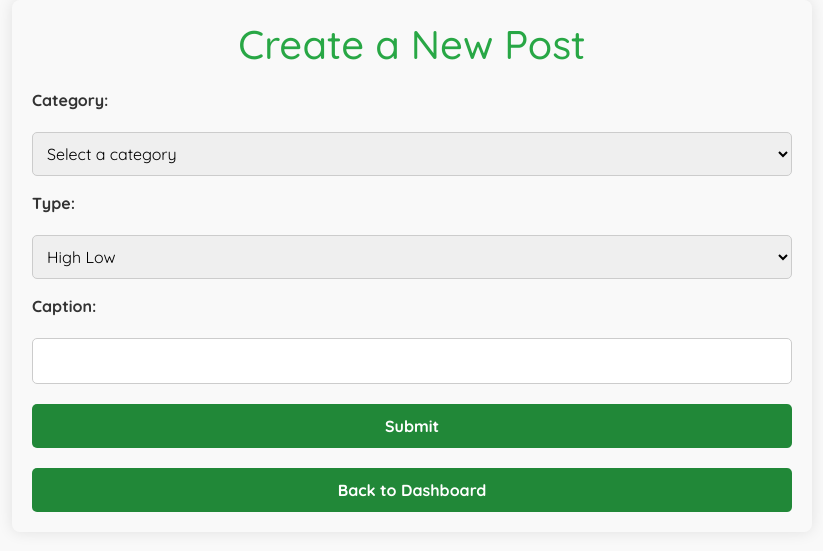
After one commit to kgarg2468/Gradify, a Node server app: page /create-post in a window 1280 px wide. The commit adds this page. Shown: the top 551 px of the page, without its empty margins (228-1051 px from the left). Run offline with Node 20, Linux system fonts and the light colour scheme; some libraries are stand-ins or nearby versions.

Commit message:
12:14am final implementation

```diff
--- a/index.js
+++ b/index.js
@@ -95,6 +95,10 @@ app.get("/create", (req, res) => {
 
 app.get('/feedback', (req, res) => {
   res.render('feedback'); // Adjust to your actual feedback EJS file
+});
+
+app.get('/create-post', (req, res) => {
+  res.render('CreatePost'); // Adjust to your actual feedback EJS file
 });
 
 app.post(
--- a/public/css/styles.css
+++ b/public/css/styles.css
@@ -3,6 +3,10 @@ body {
   margin: 0;
   padding: 0;
   background-color: #E9F7EF; /* Light green background */
+}
+
+* {
+ font-family: Quicksand;
 }
 
 header {
@@ -158,7 +162,7 @@ footer {
 }
 
 .auth-buttons .btn {
-  animation: pulse 1.5s infinite; /* Animation for buttons */
+  animation: pulse 3.1s infinite; /* Animation for buttons */
 }
 
 @keyframes pulse {
--- /dev/null
+++ b/views/CreatePost.ejs
@@ -0,0 +1,98 @@
+<%- include('partials/header.ejs') %>
+<!DOCTYPE html>
+<html lang="en">
+<head>
+    <meta charset="UTF-8">
+    <meta name="viewport" content="width=device-width, initial-scale=1.0">
+    <title>Create a New Post</title>
+    <style>
+        body {
+            font-family: 'Quicksand';
+            background-color: #f9f9f9; /* Light background color */
+            color: #333; /* Darker text for better contrast */
+            max-width: 800px; /* Wider max width for better readability */
+            margin: 0 auto;
+            padding: 20px;
+            box-shadow: 0 0 15px rgba(0, 0, 0, 0.1); /* Subtle shadow for depth */
+            border-radius: 8px; /* Rounded corners for a modern feel */
+        }
+
+        * {
+ font-family: Quicksand;
+}
+
+        h1 {
+            text-align: center;
+            margin-bottom: 20px;
+            color: #28a745; /* Green color for the title */
+        }
+        form {
+            display: flex;
+            flex-direction: column;
+            gap: 15px; /* Space between form elements */
+        }
+        label {
+            font-weight: bold; /* Bold labels for better visibility */
+            margin-bottom: 5px; /* Space between label and input */
+        }
+        input, select, textarea {
+            padding: 10px; /* Padding for input fields */
+            border-radius: 5px; /* Rounded corners */
+            border: 1px solid #ccc; /* Light border */
+            transition: border-color 0.3s; /* Smooth transition for border color */
+        }
+        input:focus, select:focus, textarea:focus {
+            border-color: #28a745; /* Change border color on focus */
+            outline: none; /* Remove default outline */
+        }
+        button {
+            padding: 10px 15px; /* Padding for buttons */
+            border: none; /* No border */
+            border-radius: 5px; /* Rounded corners */
+            background-color: #28a745; /* Green button */
+            color: white; /* White text */
+            font-weight: bold; /* Bold text for buttons */
+            cursor: pointer; /* Pointer cursor for buttons */
+            transition: background-color 0.3s; /* Smooth transition for background color */
+        }
+        button:hover {
+            background-color: #218838; /* Darker green on hover */
+        }
+        .back-button {
+            background-color: #218838; /* Blue color for the back button */
+        }
+        .back-button:hover {
+            background-color: darkgreen; /* Darker blue on hover */
+        }
+    </style>
+</head>
+<body>
+    <h1>Create a New Post</h1>
+    <form action="/create-post" method="GET">
+        <label for="category">Category:</label>
+        <select id="category" name="category" required>
+            <option value="">Select a category</option>
+            <option value="Computer Science">Computer Science</option>
+            <option value="Physics">Physics</option>
+            <option value="Art History">Art History</option>
+        </select>
+
+        <label for="type">Type:</label>
+        <select id="type" name="type" required>
+            <option value="High Low">High Low</option>
+            <option value="Me Too">Me Too</option>
+        </select>
+
+        <label for="caption">Caption:</label>
+        <input type="text" id="caption" name="caption" required>
+
+    </form>
+    <form action="/dashboard" method="GET" style="margin-top: 20px;">
+        <button type="submit" class="back-button">Submit</button>
+    </form>
+
+    <form action="/dashboard" method="GET" style="margin-top: 20px;">
+        <button type="submit" class="back-button">Back to Dashboard</button>
+    </form>
+</body>
+</html>
--- a/views/create.ejs
+++ b/views/create.ejs
@@ -1,3 +1,5 @@
+
+<%- include('partials/header.ejs') %>
 <!DOCTYPE html>
 <html lang="en">
 <head>
@@ -11,9 +13,10 @@
             align-items: center;
             height: 100vh;
             margin: 0;
-            font-family: Arial, sans-serif;
+            font-family: Quicksand;
             background-color: #f4f4f4;
         }
+
         .container {
             display: flex;
             justify-content: space-between;
--- a/views/feedback.ejs
+++ b/views/feedback.ejs
@@ -1,3 +1,4 @@
+<%- include('partials/header.ejs') %>
 <!DOCTYPE html>
 <html lang="en">
 <head>
@@ -12,6 +13,10 @@
             padding: 20px;
             background-color: #f4f4f4;
         }
+
+        * {
+ font-family: Quicksand;
+}
 
         .container {
             display: flex;
--- a/views/partials/header.ejs
+++ b/views/partials/header.ejs
@@ -4,9 +4,12 @@
 <head>
   <meta charset="utf-8">
   <title>Gradify</title>
-  <link rel="stylesheet" href="https://use.fontawesome.com/releases/v5.6.3/css/all.css" integrity="sha384-UHRtZLI+pbxtHCWp1t77Bi1L4ZtiqrqD80Kn4Z8NTSRyMA2Fd33n5dQ8lWUE00s/" crossorigin="anonymous">
+  <link rel="preconnect" href="https://fonts.googleapis.com">
+  <link rel="preconnect" href="https://fonts.gstatic.com" crossorigin>
+  <link href="https://fonts.googleapis.com/css2?family=Quicksand:wght@300..700&display=swap" rel="stylesheet">
   <link rel="stylesheet" href="https://stackpath.bootstrapcdn.com/bootstrap/4.2.1/css/bootstrap.min.css" integrity="sha384-GJzZqFGwb1QTTN6wy59ffF1BuGJpLSa9DkKMp0DgiMDm4iYMj70gZWKYbI706tWS" crossorigin="anonymous">
   <link rel="stylesheet" href="css/styles.css">
+
 </head>
 
 <body>
```
Also changed, not shown: public/css/dashboard.css (+6 -2 lines), views/dashboard.ejs (+93 -29 lines), views/profile.ejs (+8 -1 lines), public/images/Midterm.jpg (added).
